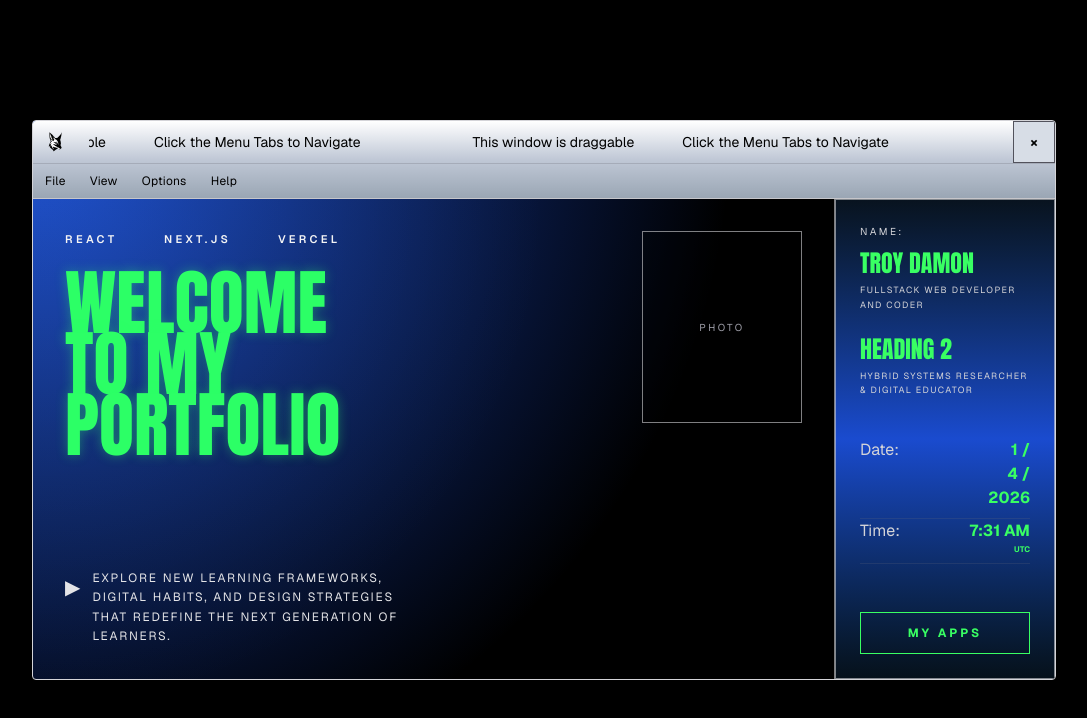
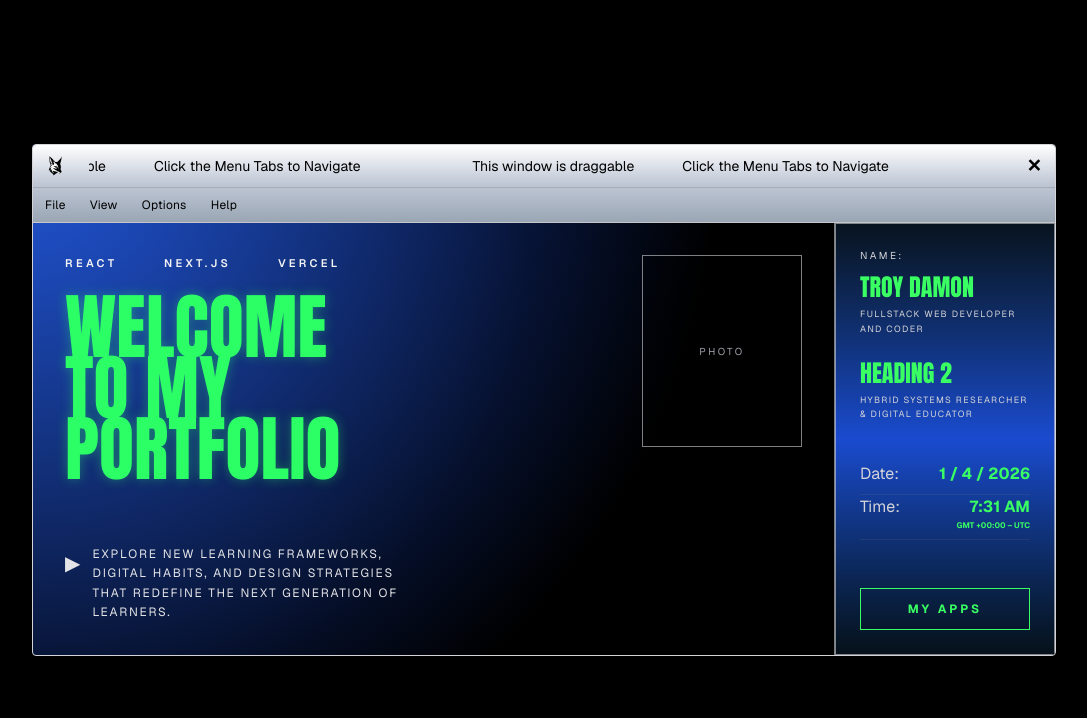
Before and after one commit to sifzerda/next-portfolio, a Next.js app: page / in a window 1280 px wide. Shown: the top 718 px of the page, without its empty margins (96-1183 px from the left). Built offline with nearby package versions, Linux system fonts and the light colour scheme.

Commit message:
added x box

```diff
--- a/components/Design3.js
+++ b/components/Design3.js
@@ -106,12 +106,12 @@ export default function VirtualClassroomPage() {
                   </div>
                 </div>
 
-
               </div>
 
-              <button onMouseDown={(e) => e.stopPropagation()}
-                className="ml-4 h-[42px] w-[42px] shrink-0 border border-zinc-600 bg-[#d7dde6] hover:bg-[#c5ccd6] active:bg-[#aeb7c4] text-black text-sm font-bold flex items-center justify-center">
-                ×
+              <button
+                onMouseDown={(e) => e.stopPropagation()}
+                className="ml-4 h-[42px] w-[42px] shrink-0 hover:bg-[#ff4c4c] hover:border-[#ff4c4c] hover:text-white active:bg-[#cc3a3a] text-black text-lg font-bold flex items-center justify-center">
+                ✕
               </button>
             </div>
 
@@ -206,9 +206,7 @@ export default function VirtualClassroomPage() {
                 <div className="flex justify-between border-b border-zinc-500/20 pb-2">
                   <span className="text-zinc-300">Date:</span>
                   <div className="text-right text-[#39ff63] font-bold">
-                    <div>{day} /</div>
-                    <div>{month} /</div>
-                    <div>{year}</div>
+                    <div>{day} / {month} / {year}</div>
                   </div>
                 </div>
 
@@ -216,7 +214,12 @@ export default function VirtualClassroomPage() {
                   <span className="text-zinc-300">Time:</span>
                   <div className="text-right text-[#39ff63] font-bold">
                     <div>{time}</div>
-                    <div className="text-[8px]">{timezone}</div>
+                    <div className="text-[8px]">
+                      GMT {currentDateTime.getTimezoneOffset() <= 0 ? "+" : "-"}
+                      {String(Math.floor(Math.abs(currentDateTime.getTimezoneOffset()) / 60)).padStart(2, "0")}
+                      :
+                      {String(Math.abs(currentDateTime.getTimezoneOffset()) % 60).padStart(2, "0")} – {timezone}
+                    </div>
                   </div>
                 </div>
 
```
